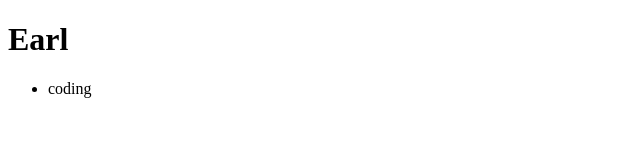
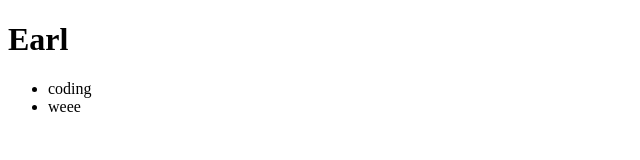
Before and after one commit to bLuEsKy140506/gitflow, a plain HTML site: page index.html in a window 1280 px wide. Shown: the full height of the page, 0-640 px from the left. Drawn offline with Linux system fonts and the light colour scheme.

Commit message:
@ hotfix

```diff
--- a/index.html
+++ b/index.html
@@ -9,6 +9,7 @@
     <h1>Earl</h1>
     <ul>
       <li>coding</li>
+      <li>weee</li>
     </ul>
   </body>
 </html>
```
